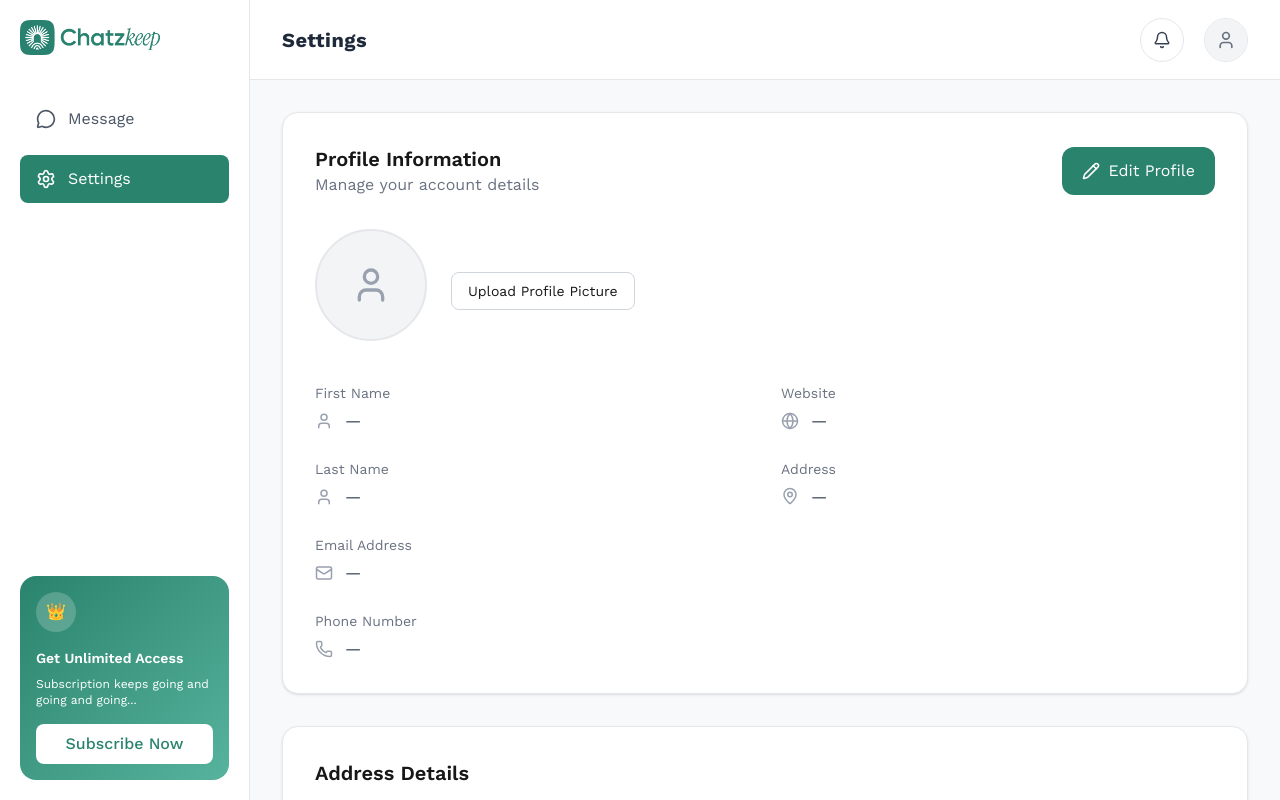
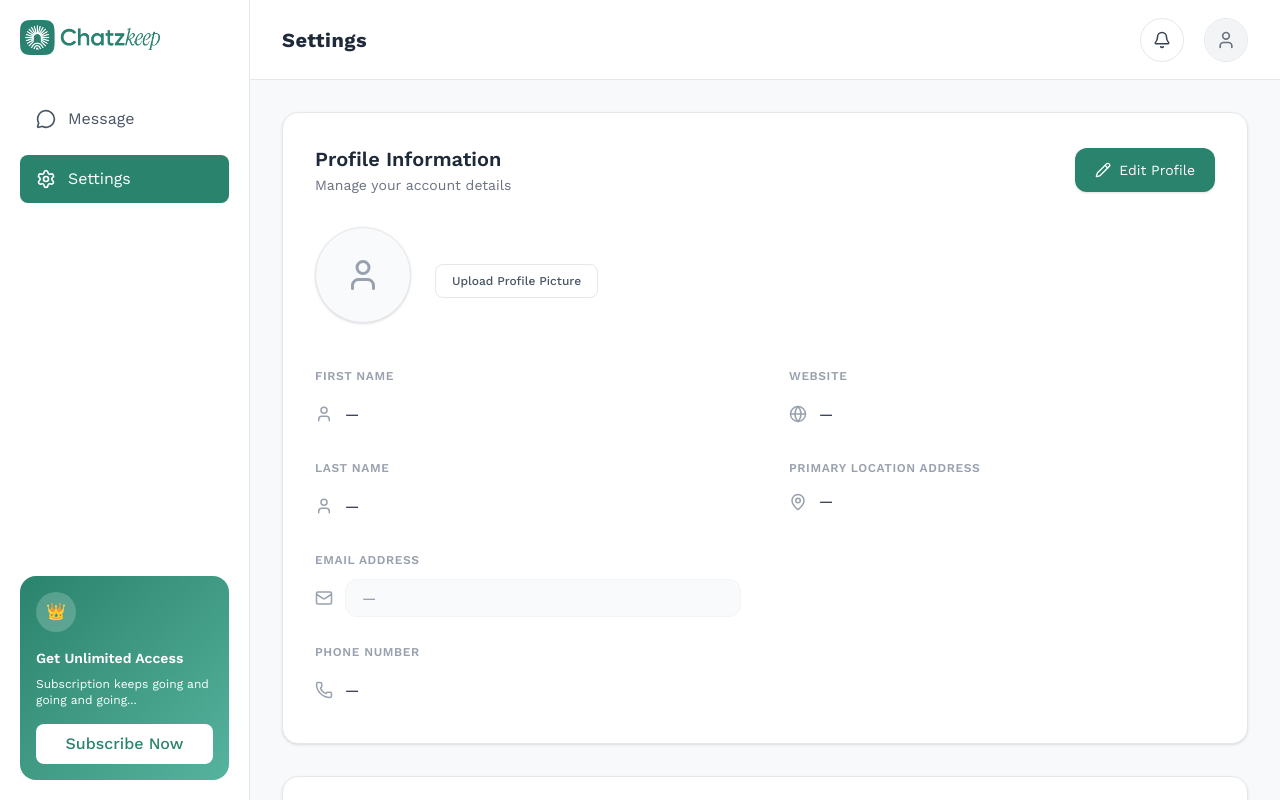
Before and after one commit to sadharuu/ChatzKeep, a Next.js app in the folder frontend/: page /settings in a window 1280 px wide. Built offline with nearby package versions, Linux system fonts and the light colour scheme; no server answers.

Commit message:
update done

```diff
--- a/frontend/src/app/settings/page.jsx
+++ b/frontend/src/app/settings/page.jsx
@@ -13,12 +13,28 @@ import {
   Globe,
   MapPin,
   Pencil,
+  Check,
+  X
 } from "lucide-react";
 
 export default function SettingsPage() {
   const [user, setUser] = useState(null);
   const [loading, setLoading] = useState(true);
+  const [isEditing, setIsEditing] = useState(false);
+  const [isSaving, setIsSaving] = useState(false);
   const fileRef = useRef(null);
+
+  // Form State
+  const [formData, setFormData] = useState({
+    firstName: "",
+    lastName: "",
+    phone: "",
+    website: "",
+    address: "",
+    city: "",
+    state: "",
+    pincode: ""
+  });
 
   useEffect(() => {
     fetchProfile();
@@ -27,12 +43,30 @@ export default function SettingsPage() {
   const fetchProfile = async () => {
     try {
       const res = await api.get("/user/me");
-      setUser(res.data.user);
+      const userData = res.data.user;
+      setUser(userData);
+
+      // Seed form values
+      setFormData({
+        firstName: userData?.firstName || "",
+        lastName: userData?.lastName || "",
+        phone: userData?.phone || "",
+        website: userData?.website || "",
+        address: userData?.address || "",
+        city: userData?.city || "",
+        state: userData?.state || "",
+        pincode: userData?.pincode || ""
+      });
     } catch (error) {
-      console.log(error);
+      console.log("Error loading profile:", error);
     } finally {
       setLoading(false);
     }
+  };
+
+  const handleInputChange = (e) => {
+    const { name, value } = e.target;
+    setFormData((prev) => ({ ...prev, [name]: value }));
   };
 
   const handleProfileUpload = async (e) => {
@@ -40,14 +74,28 @@ export default function SettingsPage() {
       const file = e.target.files[0];
       if (!file) return;
 
-      const formData = new FormData();
-      formData.append("profile", file);
+      const uploadData = new FormData();
+      uploadData.append("profile", file);
 
-      const res = await api.put("/user/upload-profile", formData);
+      const res = await api.put("/user/upload-profile", uploadData);
       setUser(res.data.user);
       window.location.reload();
     } catch (error) {
-      console.log(error);
+      console.log("Profile upload failed:", error);
+    }
+  };
+
+  const handleSaveChanges = async () => {
+    setIsSaving(true);
+    try {
+      // Assuming your update route endpoint is a PUT request to /user/update or similar
+      const res = await api.put("/user/update", formData);
+      setUser(res.data.user);
+      setIsEditing(false);
+    } catch (error) {
+      console.log("Failed to save profile changes:", error);
+    } finally {
+      setIsSaving(false);
     }
   };
 
@@ -60,14 +108,14 @@ export default function SettingsPage() {
   }
 
   return (
-    <div className="h-screen font-custom flex bg-[#f8f9fa]">
+    <div className="h-screen flex bg-[#f8f9fa] font-custom">
       {/* Sidebar */}
       <Sidebar />
 
       {/* Main Content Layout Block */}
       <div className="flex-1 flex flex-col h-full overflow-hidden">
 
-        {/* Top Navbar Component (Handles page titles efficiently) */}
+        {/* Top Navbar */}
         <TopNavbar />
 
         <input type="file" hidden ref={fileRef} onChange={handleProfileUpload}/>
@@ -79,138 +127,245 @@ export default function SettingsPage() {
           <div className="bg-white rounded-2xl border border-gray-200 shadow-sm p-8">
             <div className="flex justify-between items-center mb-8">
               <div>
-                <h2 className="text-xl font-semibold">
+                <h2 className="text-xl font-semibold text-gray-800">
                   Profile Information
                 </h2>
-                <p className="text-gray-500">
+                <p className="text-gray-500 text-sm mt-0.5">
                   Manage your account details
                 </p>
               </div>
 
-              <button className="flex items-center gap-2 bg-[#2A836D] text-white px-5 py-3 rounded-xl hover:bg-[#236d5a]">
-                <Pencil size={18} />
+              {isEditing ? (
+                <div className="flex items-center gap-3">
+                  <button
+                    onClick={() => setIsEditing(false)}
+                    className="flex items-center gap-2 border border-gray-200 text-gray-600 px-4 py-2.5 rounded-xl text-sm hover:bg-gray-50 transition-colors cursor-pointer"
+                  >
+                    <X size={16} />
+                    Cancel
+                  </button>
+                  <button
+                    onClick={handleSaveChanges}
+                    disabled={isSaving}
+                    className="flex items-center gap-2 bg-[#2A836D] text-white px-5 py-2.5 rounded-xl text-sm hover:bg-[#236d5a] transition-all cursor-pointer shadow-sm disabled:opacity-70"
+                  >
+                    <Check size={16} />
+                    {isSaving ? "Saving..." : "Save Changes"}
+                  </button>
+                </div>
+              ) : (
+                <button
+                  onClick={() => setIsEditing(true)}
+                  className="flex items-center gap-2 bg-[#2A836D] text-white px-5 py-3 rounded-xl text-sm hover:bg-[#236d5a] transition-colors cursor-pointer shadow-sm"
+                >
+                  <Pencil size={16} />
                   Edit Profile
                 </button>
+              )}
             </div>
 
-            {/* Profile Picture Upload Bar */}
+            {/* Profile Picture Bar */}
             <div className="flex items-center gap-6 mb-10">
               {user?.profile ? (
                 <img
                   src={user.profile}
                   alt="Profile"
-                  className="w-28 h-28 rounded-full object-cover border-2 border-gray-200"
+                  className="w-24 h-24 rounded-full object-cover border-2 border-gray-100 shadow-sm"
                 />
               ) : (
-                <div className="w-28 h-28 rounded-full bg-gray-100 flex items-center justify-center border-2 border-gray-200">
-                  <User size={40} className="text-gray-400" />
+                <div className="w-24 h-24 rounded-full bg-gray-50 flex items-center justify-center border border-gray-200 shadow-sm">
+                  <User size={36} className="text-gray-400" />
                 </div>
               )}
 
               <div>
-                <h3 className="font-semibold text-lg">
+                <h3 className="font-semibold text-lg text-gray-800">
                   {user?.firstName} {user?.lastName}
                 </h3>
-                <p className="text-gray-500">
+                <p className="text-gray-400 text-sm">
                   {user?.email}
                 </p>
                 <button
                   onClick={() => fileRef.current.click()}
-                  className="mt-3 px-4 py-2 border border-gray-300 rounded-lg text-sm hover:bg-gray-50"
+                  className="mt-3 px-4 py-2 border border-gray-200 rounded-lg text-xs font-medium text-gray-600 hover:bg-gray-50 transition-colors cursor-pointer"
                 >
                   Upload Profile Picture
                 </button>
               </div>
             </div>
 
-            {/* Profile Grid Field Mapping */}
-            <div className="grid md:grid-cols-2 gap-8">
-              <div className="space-y-6">
+            {/* Profile Fields Grid */}
+            <div className="grid md:grid-cols-2 gap-x-12 gap-y-6">
+
+              {/* Left Column */}
+              <div className="space-y-5">
                 <div>
-                  <label className="text-sm text-gray-500">First Name</label>
-                  <div className="flex items-center gap-3 mt-1">
-                    <User size={18} className="text-gray-400" />
-                    <p className="text-gray-700">{user?.firstName || "—"}</p>
+                  <label className="text-xs font-semibold text-gray-400 uppercase tracking-wider">First Name</label>
+                  <div className="flex items-center gap-3 mt-1.5 min-h-[42px]">
+                    <User size={18} className="text-gray-400 shrink-0" />
+                    {isEditing ? (
+                      <input
+                        type="text"
+                        name="firstName"
+                        value={formData.firstName}
+                        onChange={handleInputChange}
+                        className="w-full bg-gray-50 border border-gray-200 rounded-xl px-4 py-2 text-sm text-gray-700 outline-none focus:border-[#2A836D]"
+                      />
+                    ) : (
+                      <p className="text-sm font-medium text-gray-700">{user?.firstName || "—"}</p>
+                    )}
                   </div>
                 </div>
 
                 <div>
-                  <label className="text-sm text-gray-500">Last Name</label>
-                  <div className="flex items-center gap-3 mt-1">
-                    <User size={18} className="text-gray-400" />
-                    <p className="text-gray-700">{user?.lastName || "—"}</p>
+                  <label className="text-xs font-semibold text-gray-400 uppercase tracking-wider">Last Name</label>
+                  <div className="flex items-center gap-3 mt-1.5 min-h-[42px]">
+                    <User size={18} className="text-gray-400 shrink-0" />
+                    {isEditing ? (
+                      <input
+                        type="text"
+                        name="lastName"
+                        value={formData.lastName}
+                        onChange={handleInputChange}
+                        className="w-full bg-gray-50 border border-gray-200 rounded-xl px-4 py-2 text-sm text-gray-700 outline-none focus:border-[#2A836D]"
+                      />
+                    ) : (
+                      <p className="text-sm font-medium text-gray-700">{user?.lastName || "—"}</p>
+                    )}
                   </div>
                 </div>
 
                 <div>
-                  <label className="text-sm text-gray-500">Email Address</label>
-                  <div className="flex items-center gap-3 mt-1">
-                    <Mail size={18} className="text-gray-400" />
-                    <p className="text-gray-700">{user?.email || "—"}</p>
+                  <label className="text-xs font-semibold text-gray-400 uppercase tracking-wider">Email Address</label>
+                  <div className="flex items-center gap-3 mt-1.5 min-h-[42px]">
+                    <Mail size={18} className="text-gray-400 shrink-0" />
+                    <p className="text-sm font-medium text-gray-400 bg-gray-50 border border-gray-100 rounded-xl px-4 py-2 w-full cursor-not-allowed">
+                      {user?.email || "—"}
+                    </p>
                   </div>
                 </div>
 
                 <div>
-                  <label className="text-sm text-gray-500">Phone Number</label>
-                  <div className="flex items-center gap-3 mt-1">
-                    <Phone size={18} className="text-gray-400" />
-                    <p className="text-gray-700">{user?.phone || "—"}</p>
+                  <label className="text-xs font-semibold text-gray-400 uppercase tracking-wider">Phone Number</label>
+                  <div className="flex items-center gap-3 mt-1.5 min-h-[42px]">
+                    <Phone size={18} className="text-gray-400 shrink-0" />
+                    {isEditing ? (
+                      <input
+                        type="text"
+                        name="phone"
+                        value={formData.phone}
+                        onChange={handleInputChange}
+                        className="w-full bg-gray-50 border border-gray-200 rounded-xl px-4 py-2 text-sm text-gray-700 outline-none focus:border-[#2A836D]"
+                      />
+                    ) : (
+                      <p className="text-sm font-medium text-gray-700">{user?.phone || "—"}</p>
+                    )}
                   </div>
                 </div>
               </div>
 
-              <div className="space-y-6">
+              {/* Right Column */}
+              <div className="space-y-5">
                 <div>
-                  <label className="text-sm text-gray-500">Website</label>
-                  <div className="flex items-center gap-3 mt-1">
-                    <Globe size={18} className="text-gray-400" />
-                    <p className="text-gray-700">{user?.website || "—"}</p>
+                  <label className="text-xs font-semibold text-gray-400 uppercase tracking-wider">Website</label>
+                  <div className="flex items-center gap-3 mt-1.5 min-h-[42px]">
+                    <Globe size={18} className="text-gray-400 shrink-0" />
+                    {isEditing ? (
+                      <input
+                        type="text"
+                        name="website"
+                        value={formData.website}
+                        onChange={handleInputChange}
+                        className="w-full bg-gray-50 border border-gray-200 rounded-xl px-4 py-2 text-sm text-gray-700 outline-none focus:border-[#2A836D]"
+                      />
+                    ) : (
+                      <p className="text-sm font-medium text-gray-700">{user?.website || "—"}</p>
+                    )}
                   </div>
                 </div>
 
                 <div>
-                  <label className="text-sm text-gray-500">Address</label>
-                  <div className="flex items-start gap-3 mt-1">
-                    <MapPin size={18} className="text-gray-400 mt-0.5" />
-                    <div className="text-gray-700">
+                  <label className="text-xs font-semibold text-gray-400 uppercase tracking-wider">Primary Location Address</label>
+                  <div className="flex items-start gap-3 mt-1.5">
+                    <MapPin size={18} className="text-gray-400 shrink-0 mt-2" />
+                    {isEditing ? (
+                      <div className="space-y-3 w-full">
+                        <input
+                          type="text"
+                          name="address"
+                          placeholder="Street Address"
+                          value={formData.address}
+                          onChange={handleInputChange}
+                          className="w-full bg-gray-50 border border-gray-200 rounded-xl px-4 py-2 text-sm text-gray-700 outline-none focus:border-[#2A836D]"
+                        />
+                        <div className="grid grid-cols-2 gap-3">
+                          <input
+                            type="text"
+                            name="city"
+                            placeholder="City"
+                            value={formData.city}
+                            onChange={handleInputChange}
+                            className="bg-gray-50 border border-gray-200 rounded-xl px-4 py-2 text-sm text-gray-700 outline-none focus:border-[#2A836D]"
+                          />
+                          <input
+                            type="text"
+                            name="state"
+                            placeholder="State"
+                            value={formData.state}
+                            onChange={handleInputChange}
+                            className="bg-gray-50 border border-gray-200 rounded-xl px-4 py-2 text-sm text-gray-700 outline-none focus:border-[#2A836D]"
+                          />
+                        </div>
+                        <input
+                          type="text"
+                          name="pincode"
+                          placeholder="Pincode"
+                          value={formData.pincode}
+                          onChange={handleInputChange}
+                          className="w-full bg-gray-50 border border-gray-200 rounded-xl px-4 py-2 text-sm text-gray-700 outline-none focus:border-[#2A836D]"
+                        />
+                      </div>
+                    ) : (
+                      <div className="text-sm font-medium text-gray-700 space-y-0.5 pt-1.5">
                         <p>{user?.address || "—"}</p>
                         {(user?.city || user?.state) && (
                           <p>{user?.city}{user?.city && user?.state ? ", " : ""}{user?.state}</p>
                         )}
                         {user?.pincode && <p>{user?.pincode}</p>}
                       </div>
-                  </div>
+                    )}
                   </div>
                 </div>
               </div>
 
             </div>
+          </div>
 
-          {/* Address Section */}
+          {/* Secondary Structural View Container (Synced Display) */}
           <div className="bg-white rounded-2xl border border-gray-200 shadow-sm p-8 mt-8">
-            <h2 className="text-xl font-semibold mb-6">
-              Address Details
+            <h2 className="text-xl font-semibold text-gray-800 mb-6">
+              Address Snapshot
             </h2>
 
-            <div className="grid md:grid-cols-2 gap-6">
+            <div className="grid grid-cols-2 md:grid-cols-4 gap-6">
               <div>
-                <p className="text-gray-500 text-sm">Street Address</p>
-                <p className="text-gray-700 font-medium mt-1">{user?.address || "—"}</p>
+                <p className="text-gray-400 text-xs font-semibold uppercase tracking-wider">Street Address</p>
+                <p className="text-gray-700 font-medium text-sm mt-1.5 truncate">{isEditing ? formData.address || "—" : user?.address || "—"}</p>
               </div>
 
               <div>
-                <p className="text-gray-500 text-sm">City</p>
-                <p className="text-gray-700 font-medium mt-1">{user?.city || "—"}</p>
+                <p className="text-gray-400 text-xs font-semibold uppercase tracking-wider">City</p>
+                <p className="text-gray-700 font-medium text-sm mt-1.5 truncate">{isEditing ? formData.city || "—" : user?.city || "—"}</p>
               </div>
 
               <div>
-                <p className="text-gray-500 text-sm">State</p>
-                <p className="text-gray-700 font-medium mt-1">{user?.state || "—"}</p>
+                <p className="text-gray-400 text-xs font-semibold uppercase tracking-wider">State</p>
+                <p className="text-gray-700 font-medium text-sm mt-1.5 truncate">{isEditing ? formData.state || "—" : user?.state || "—"}</p>
               </div>
 
               <div>
-                <p className="text-gray-500 text-sm">Pincode</p>
-                <p className="text-gray-700 font-medium mt-1">{user?.pincode || "—"}</p>
+                <p className="text-gray-400 text-xs font-semibold uppercase tracking-wider">Pincode</p>
+                <p className="text-gray-700 font-medium text-sm mt-1.5 truncate">{isEditing ? formData.pincode || "—" : user?.pincode || "—"}</p>
               </div>
             </div>
           </div>
```
Lines whose indentation alone changed are shown as unchanged.
